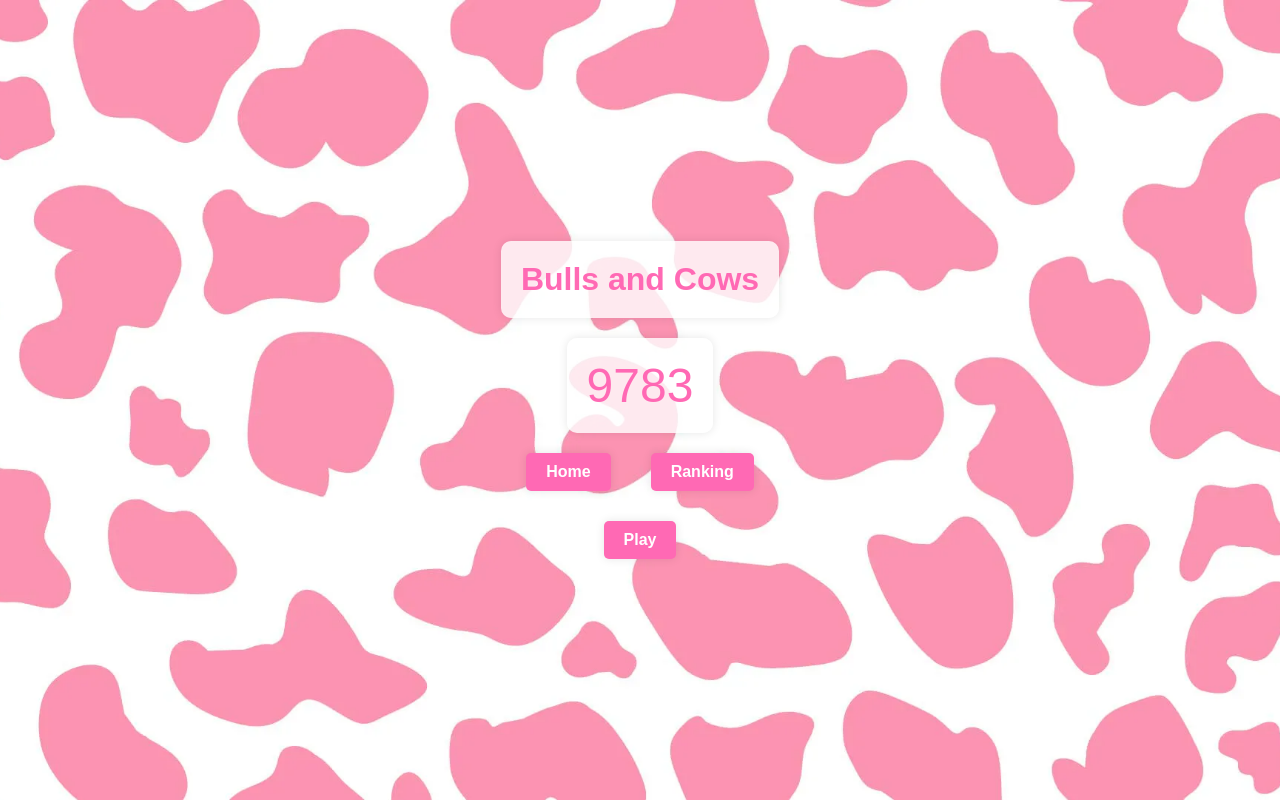
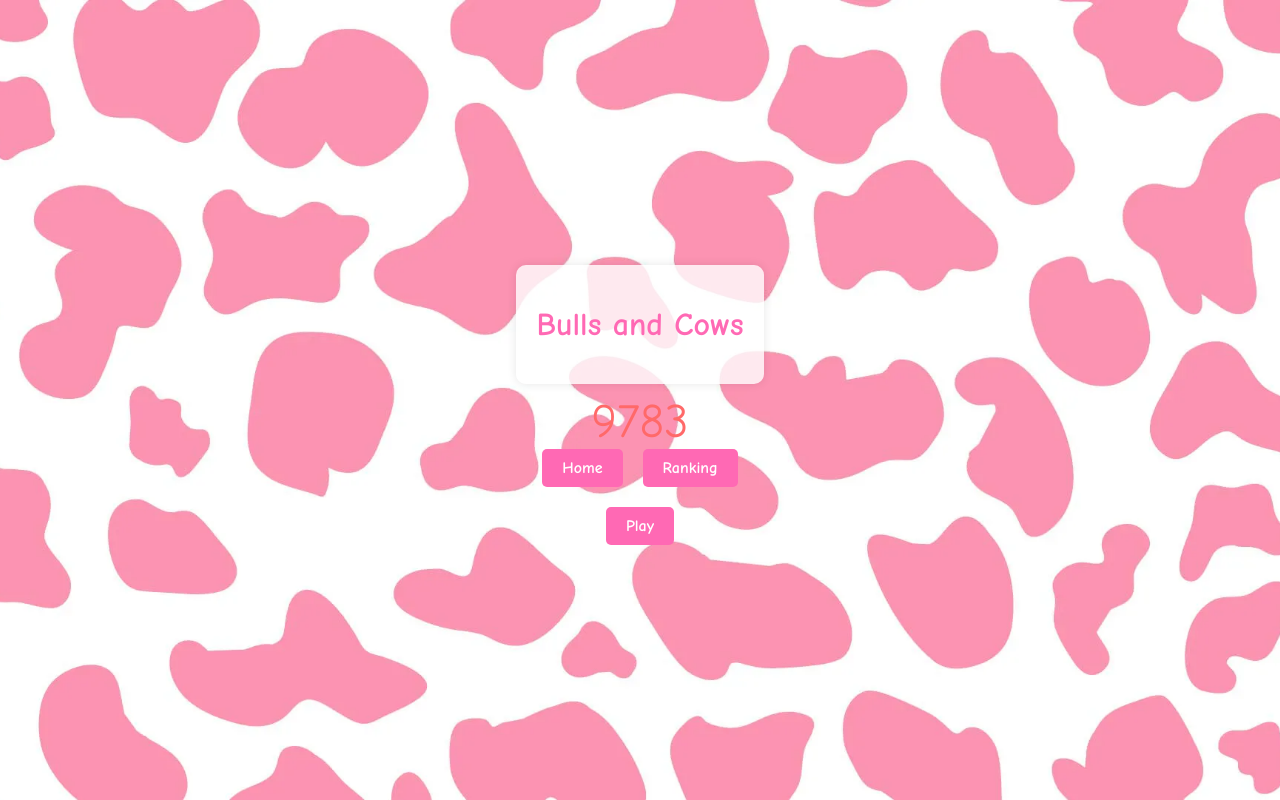
Before and after one commit to Martin-Andonov/BullsAndCows, a website: page client/home-page/index.html in a window 1280 px wide. Drawn offline with Linux system fonts and the light colour scheme.

Commit message:
changed font

```diff
--- a/client/home-page/styles.css
+++ b/client/home-page/styles.css
@@ -1,19 +1,9 @@
-button {
-    background: none;
-    color: inherit;
-    border: none;
-    padding: 0;
-    font: inherit;
-    cursor: pointer;
-    outline: inherit;
-}
-
 body {
+    font-family: 'Arial', sans-serif;
     background-image: url("./background_image.png");
     background-position: center;
     background-repeat: no-repeat;
     background-size: cover;
-    font-family: Arial, sans-serif;
     margin: 0;
     display: flex;
     flex-direction: column;
@@ -23,23 +13,12 @@ body {
     color: #ffffff;
 }
 
-header, .random-number, .nav-button, .play-button {
-    background-color: rgba(255, 255, 255, 0.8);
-    padding: 20px;
-    border-radius: 10px;
-    box-shadow: 0 0 10px rgba(0, 0, 0, 0.1);
-    margin: 10px;
-    text-align: center;
+.childish {
+    font-family: 'Comic Sans MS', cursive;
 }
 
-header h1 {
-    margin: 0;
-    color: #ff69b4;
-}
-
-.random-number {
-    font-size: 3em;
-    color: #ff69b4;
+.header-h1 {
+    font-family: 'Comic Sans MS', cursive;
 }
 
 .button-container {
@@ -56,6 +35,7 @@ header h1 {
     border-radius: 5px;
     font-weight: bold;
     transition: background-color 0.3s ease, transform 0.3s ease;
+    font-family: 'Comic Sans MS', cursive;
 }
 
 .nav-button:hover, .play-button:hover {
@@ -66,3 +46,20 @@ header h1 {
 .play-button {
     margin-top: 20px;
 }
+
+.random-number {
+    font-size: 3em;
+    color: #ff6969;
+    font-family: 'Comic Sans MS', cursive;
+}
+
+header {
+    background-color: rgba(255, 255, 255, 0.8);
+    padding: 20px;
+    border-radius: 10px;
+    box-shadow: 0 0 10px rgba(0, 0, 0, 0.1);
+    margin: 10px;
+    text-align: center;
+    font-family: 'Comic Sans MS', cursive;
+    color: #ff69b4;
+}
```
Also changed, not shown: client/home-page/scripts.js (line endings or trailing spaces).
